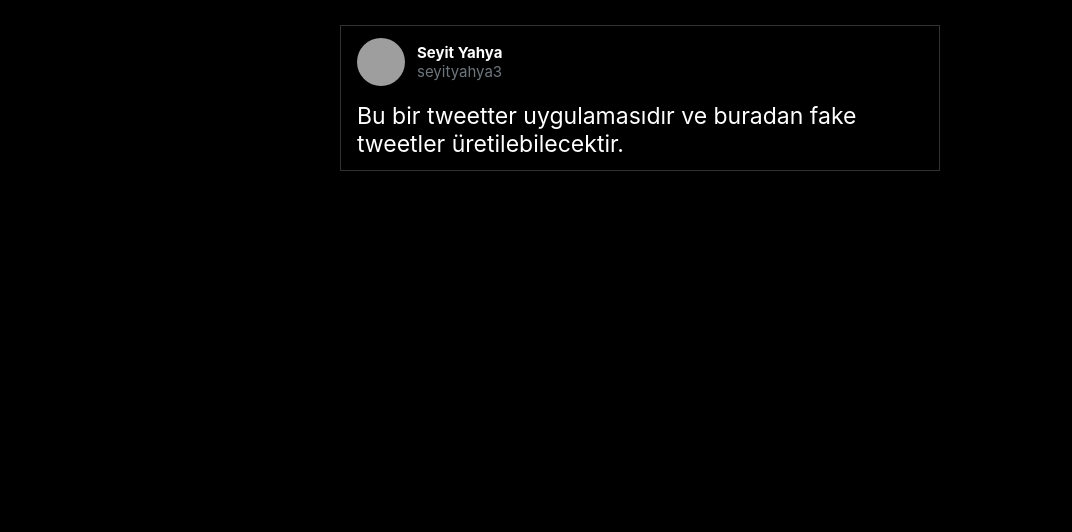
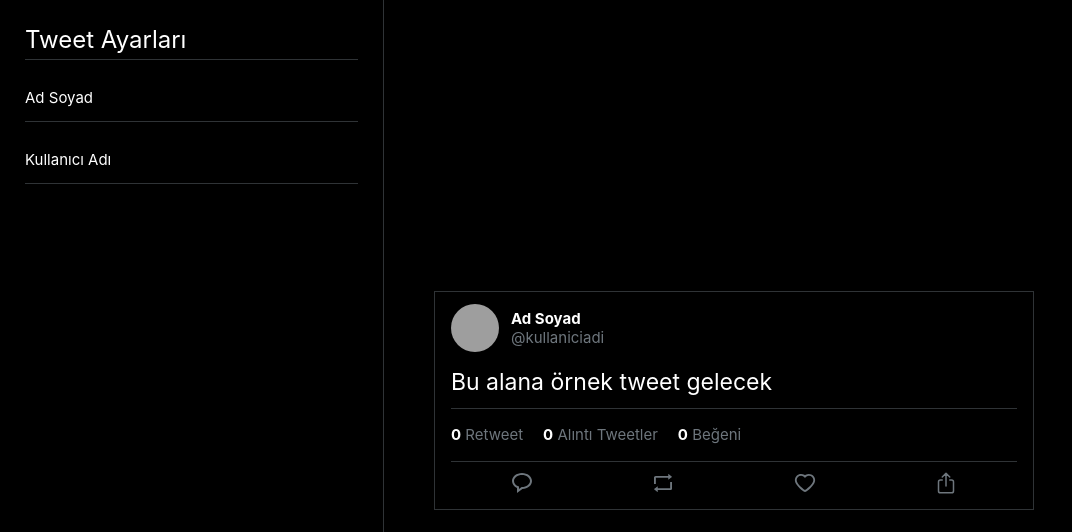
Before and after one commit to seyityahya/react_fake_tweet_generator, a React (Create React App) app: page / in a window 1280 px wide. Shown: the top 532 px of the page, without its empty margins (0-1072 px from the left). Built offline with nearby package versions, Linux system fonts and the light colour scheme; grey boxes are pictures that could not be loaded.

Commit message:
setting area and useContext add

```diff
--- a/package.json
+++ b/package.json
@@ -8,6 +8,7 @@
     "@testing-library/user-event": "^13.5.0",
     "react": "^18.2.0",
     "react-dom": "^18.2.0",
+    "react-icons": "^4.8.0",
     "react-scripts": "5.0.1",
     "sass": "^1.60.0",
     "web-vitals": "^2.1.4"
--- a/src/App.js
+++ b/src/App.js
@@ -1,23 +1,36 @@
+import { useState } from "react";
+import Setting from "./components/Setting";
+import Tweet from "./components/Tweet";
+import MainContext from "./MainContext";
 function App() {
+  const [name, setName] = useState();
+  const [username, setUsername] = useState();
+  const [isVerified, setIsVerified] = useState(false);
+  const [tweet, setTweet] = useState();
+  const [avatar, setAvatar] = useState();
+  const [retweets, setRetweets] = useState(0);
+  const [quoteTweets, setQuoteTweets] = useState(0);
+  const [likes, setLikes] = useState(0);
+
+  const data = {
+    name,
+    username,
+    isVerified,
+    tweet,
+    retweets,
+    quoteTweets,
+    likes,
+    setName,
+    setUsername,
+  };
+
   return (
-    <div className="tweet">
-      <div className="tweet-author">
-        <img
-          alt="seyityahya"
-          src="https://pbs.twimg.com/profile_images/1586885263204257800/GbgLBTGx_bigger.jpg"
-        />
-        <div>
-          <div className="name">Seyit Yahya</div>
-          <div className="username">seyityahya3</div>
-        </div>
-      </div>
-      <div className="tweet-content">
-        <p>
-          Bu bir tweetter uygulamasıdır ve buradan fake tweetler
-          üretilebilecektir.
-        </p>
-      </div>
-    </div>
+    <>
+      <MainContext.Provider value={data}>
+        <Setting />
+        <Tweet />
+      </MainContext.Provider>
+    </>
   );
 }
 
--- /dev/null
+++ b/src/MainContext.js
@@ -0,0 +1,5 @@
+import { createContext } from "react";
+
+const mainContext = createContext();
+
+export default mainContext;
--- /dev/null
+++ b/src/components/Setting.js
@@ -0,0 +1,34 @@
+import React from "react";
+import { useContext } from "react";
+import mainContext from "../MainContext";
+
+function Setting() {
+  const { name, username, setName, setUsername } = useContext(mainContext);
+  return (
+    <div className="tweet-settings">
+      <h3>Tweet Ayarları</h3>
+      <ul>
+        <li>
+          <input
+            type="text"
+            className="input"
+            placeholder="Ad Soyad"
+            value={name}
+            onChange={(e) => setName(e.target.value)}
+          />
+        </li>
+        <li>
+          <input
+            type="text"
+            className="input"
+            placeholder="Kullanıcı Adı"
+            value={username}
+            onChange={(e) => setUsername(e.target.value)}
+          />
+        </li>
+      </ul>
+    </div>
+  );
+}
+
+export default Setting;
--- /dev/null
+++ b/src/components/Tweet.js
@@ -0,0 +1,60 @@
+import { useContext } from "react";
+import { BiMessageRounded } from "react-icons/bi";
+import { AiOutlineRetweet, AiOutlineHeart } from "react-icons/ai";
+import { IoShareOutline } from "react-icons/io5";
+import { MdVerified } from "react-icons/md";
+import mainContext from "../MainContext";
+
+function Tweet() {
+  const { name, username, isVerified, tweet, retweets, quoteTweets, likes } =
+    useContext(mainContext);
+  return (
+    <div className="tweet-container">
+      <div className="tweet">
+        <div className="tweet-author">
+          <img
+            alt="seyityahya"
+            src="https://pbs.twimg.com/profile_images/1586885263204257800/GbgLBTGx_bigger.jpg"
+          />
+          <div>
+            <div className="name">
+              {name || "Ad Soyad"}{" "}
+              {isVerified && <MdVerified color="#fff" size={18} />}
+            </div>
+            <div className="username">@{username || "kullaniciadi"}</div>
+          </div>
+        </div>
+        <div className="tweet-content">
+          <p>{tweet || "Bu alana örnek tweet gelecek"}</p>
+        </div>
+        <div className="tweet-stats">
+          <span>
+            <b>{retweets}</b> Retweet
+          </span>
+          <span>
+            <b>{quoteTweets}</b> Alıntı Tweetler
+          </span>
+          <span>
+            <b>{likes}</b> Beğeni
+          </span>
+        </div>
+        <div className="tweet-actions">
+          <span>
+            <BiMessageRounded color="#6e767d" size={24} />
+          </span>
+          <span>
+            <AiOutlineRetweet color="#6e767d" size={24} />
+          </span>
+          <span>
+            <AiOutlineHeart color="#6e767d" size={24} />
+          </span>
+          <span>
+            <IoShareOutline color="#6e767d" size={24} />
+          </span>
+        </div>
+      </div>
+    </div>
+  );
+}
+
+export default Tweet;
--- a/src/index.scss
+++ b/src/index.scss
@@ -20,9 +20,52 @@ code {
   box-sizing: border-box;
   font-family: "TwitterChirp", -apple-system, BlinkMacSystemFont, "Segoe UI",
     Roboto, Helvetica, Arial, sans-serif;
+  outline: 0;
 }
 body {
+  height: 100%;
   background-color: #000;
+}
+#root {
+  display: flex;
+  align-items: center;
+  height: 100vh;
+}
+.tweet-settings {
+  width: 30%;
+  color: #fff;
+  border-right: 1px solid #2f3336;
+  height: 100%;
+  padding: 25px;
+  h3 {
+    font-size: 24px;
+    font-weight: normal;
+    border-bottom: 1px solid #2f3336;
+    padding-bottom: 5px;
+    margin-bottom: 20px;
+  }
+  ul {
+    li:not(:last-child) {
+      margin-bottom: 20px;
+    }
+  }
+  .input {
+    width: 100%;
+    background: transparent;
+    border-bottom: 1px solid #2f3336;
+    color: #fff;
+    padding: 10px 0 15px;
+    &::placeholder {
+      color: #fff;
+      font-size: 15px;
+    }
+    &:focus {
+      border-color: #4e555a;
+    }
+  }
+}
+.tweet-container {
+  padding: 0 50px;
 }
 .tweet {
   border: 1px solid #2f3336;
@@ -45,6 +88,12 @@ body {
     .name {
       color: #fff;
       font-weight: 700;
+      display: flex;
+      align-items: center;
+      height: 19px;
+      svg {
+        margin-left: 5px;
+      }
     }
     .username {
       color: #6e767d;
@@ -58,4 +107,26 @@ body {
       color: #fff;
     }
   }
+  &-stats {
+    height: 53px;
+    display: flex;
+    align-items: center;
+    font-size: 15px;
+    color: #6e767d;
+    border-top: 1px solid #2f3336;
+    b {
+      color: #fff;
+    }
+    span:not(:last-child) {
+      margin-right: 20px;
+    }
+  }
+  &-actions {
+    height: 48px;
+    display: flex;
+    border-top: 1px solid #2f3336;
+    color: #fff;
+    align-items: center;
+    justify-content: space-around;
+  }
 }
```
Also changed, not shown: 1 other file (tests, documents, lock files or other folders).
